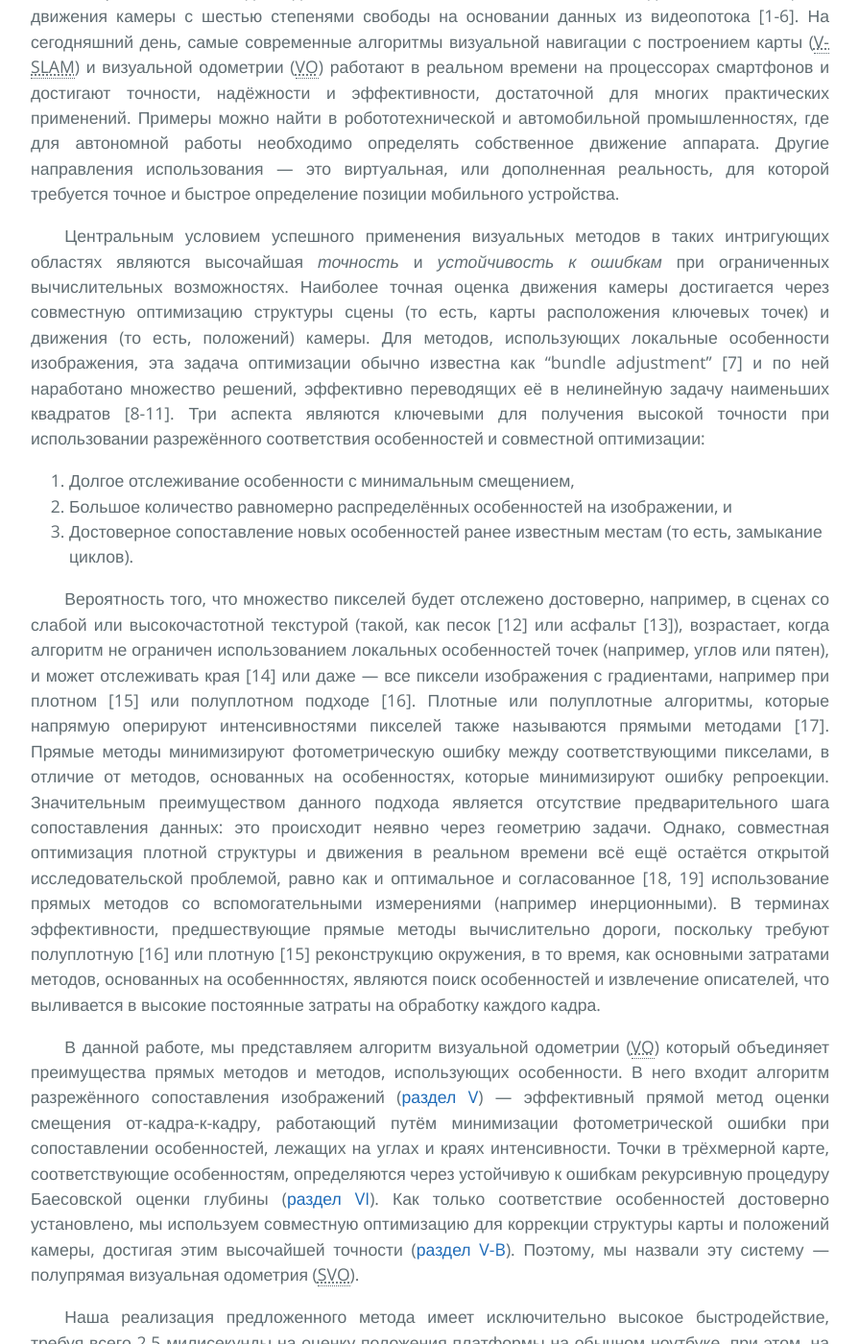
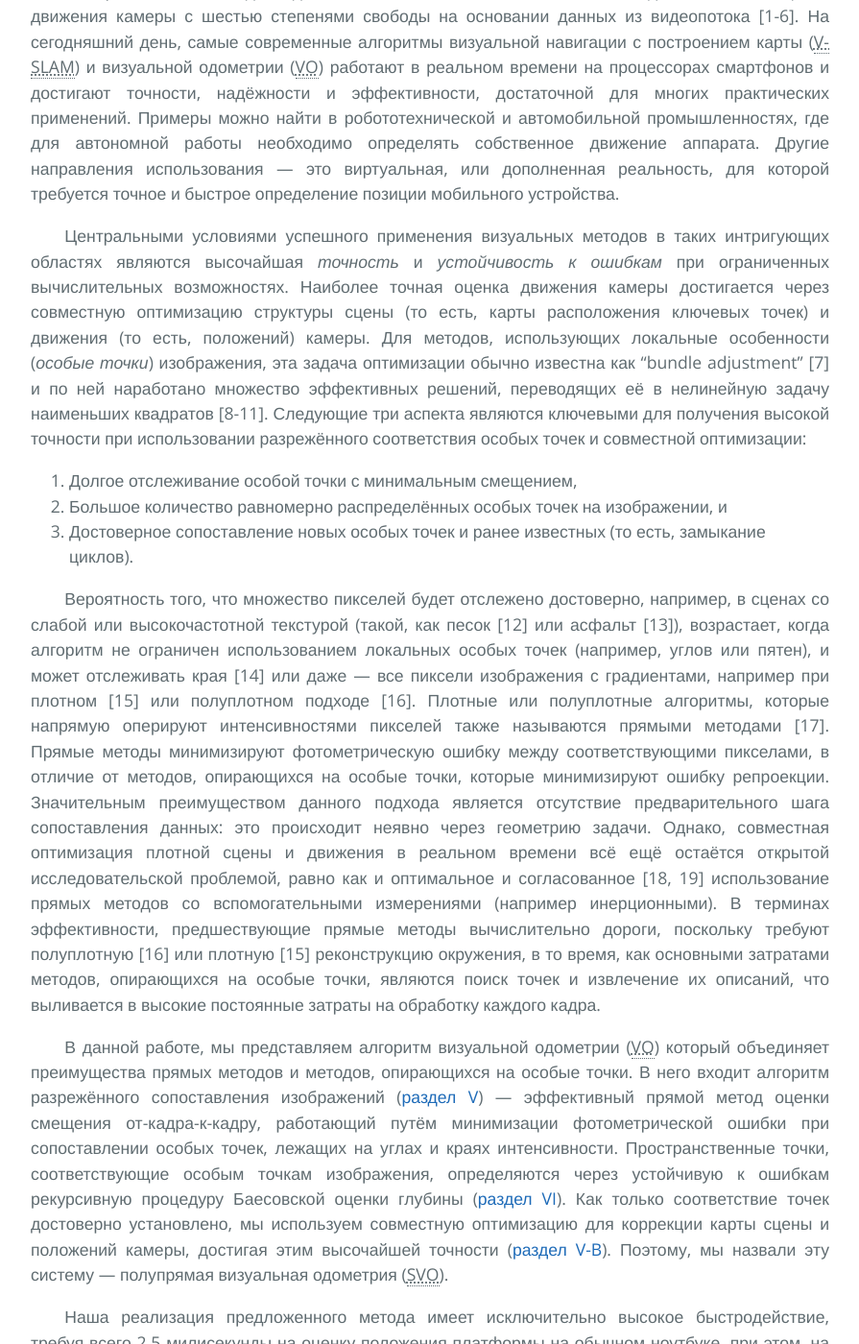
Before and after one commit to i-v-s/slam, a Jekyll site: the page built from svo2.md, in a window 1280 px wide and 1400 px high, scrolled down 1530 px. Shown: the whole window at 96% size, without its empty margins (192-1087 px from the left). Built offline with Jekyll 4.4.1, drawn with Linux system fonts in a browser that asks for light colours; our own code applies the rules of GitHub Pages for plain Markdown files; formulas are drawn with MathJax 3; some of the changed text lies outside the part shown.

Commit message:
Updated svo2.md

```diff
--- a/svo2.md
+++ b/svo2.md
@@ -49,55 +49,58 @@ the UZH Forschungskredit, and the SNSF-ERC Starting Grant.
 Другие направления использования &mdash; это виртуальная, или дополненная реальность,
 для которой требуется точное и быстрое определение позиции мобильного устройства.
 
-Центральным условием успешного применения визуальных методов
+Центральными условиями успешного применения визуальных методов
 в таких интригующих областях являются
 высочайшая *точность* и *устойчивость к ошибкам* при ограниченных вычислительных возможностях.
 Наиболее точная оценка движения камеры достигается через совместную оптимизацию структуры сцены
 (то есть, карты расположения ключевых точек) и движения (то есть, положений) камеры.
-Для методов, использующих локальные особенности изображения,
+Для методов, использующих локальные особенности (*особые точки*) изображения,
 эта задача оптимизации обычно известна как
-"bundle adjustment" [7] и по ней наработано множество решений,
-эффективно переводящих её в нелинейную задачу наименьших квадратов [8-11].
-Три аспекта являются ключевыми для получения высокой точности при использовании разрежённого соответствия особенностей и совместной оптимизации:
-1. Долгое отслеживание особенности с минимальным смещением,
-2. Большое количество равномерно распределённых особенностей на изображении, и
-3. Достоверное сопоставление новых особенностей ранее известным местам (то есть, замыкание циклов).
+"bundle adjustment" [7] и по ней наработано множество эффективных решений,
+переводящих её в нелинейную задачу наименьших квадратов [8-11].
+Следующие три аспекта являются ключевыми для получения высокой точности
+при использовании разрежённого соответствия особых точек и совместной оптимизации:
+1. Долгое отслеживание особой точки с минимальным смещением,
+2. Большое количество равномерно распределённых особых точек на изображении, и
+3. Достоверное сопоставление новых особых точек и ранее известных (то есть, замыкание циклов).
 
 Вероятность того, что множество пикселей будет отслежено достоверно, например,
 в сценах со слабой или высокочастотной текстурой (такой, как песок
 [12] или асфальт [13]), возрастает, когда алгоритм не ограничен
-использованием локальных особенностей точек (например, углов или пятен),
+использованием локальных особых точек (например, углов или пятен),
 и может отслеживать края [14] или даже &mdash; все пиксели изображения с
 градиентами, например при плотном [15] или полуплотном
 подходе [16]. Плотные или полуплотные алгоритмы, которые напрямую оперируют
 интенсивностями пикселей также называются прямыми
 методами [17]. Прямые методы минимизируют фотометрическую ошибку
-между соответствующими пикселами, в отличие от методов, основанных на особенностях,
+между соответствующими пикселами, в отличие от методов, опирающихся на особые точки,
 которые минимизируют ошибку репроекции. Значительным
 преимуществом данного подхода является отсутствие предварительного шага
 сопоставления данных: это происходит неявно через геометрию
-задачи. Однако, совместная оптимизация плотной структуры
+задачи. Однако, совместная оптимизация плотной сцены
 и движения в реальном времени всё ещё остаётся открытой исследовательской проблемой,
 равно как и оптимальное и согласованное [18, 19] использование прямых методов
 со вспомогательными измерениями (например инерционными). В терминах
 эффективности, предшествующие прямые методы вычислительно
 дороги, поскольку требуют полуплотную [16] или плотную [15]
 реконструкцию окружения, в то время, как основными затратами
-методов, основанных на особеннностях, являются поиск особенностей и
-извлечение описателей, что выливается в высокие постоянные затраты на обработку каждого кадра.
+методов, опирающихся на особые точки, являются поиск точек и
+извлечение их описаний, что выливается в высокие постоянные
+затраты на обработку каждого кадра.
 
 В данной работе, мы представляем алгоритм визуальной одометрии (VO) который объединяет
-преимущества прямых методов и методов, использующих особенности.
+преимущества прямых методов и методов, опирающихся на особые точки.
 В него входит алгоритм разрежённого сопоставления изображений
 ([раздел V](#v-Оценка-движения "Оценка движения")) &mdash;
 эффективный прямой метод оценки смещения от-кадра-к-кадру,
-работающий путём минимизации фотометрической ошибки при сопоставлении особенностей,
+работающий путём минимизации фотометрической ошибки при сопоставлении особых точек,
 лежащих на углах и краях интенсивности.
-Точки в трёхмерной карте, соответствующие
-особенностям, определяются через устойчивую к ошибкам рекурсивную процедуру Баесовской
-оценки глубины ([раздел VI](#v-Построение-карты "Построение карты")). Как только соответствие особенностей
-достоверно установлено, мы используем совместную оптимизацию для коррекции
-структуры карты и положений камеры, достигая этим высочайшей точности
+Пространственные точки, соответствующие особым точкам изображения,
+определяются через устойчивую к ошибкам рекурсивную процедуру Баесовской
+оценки глубины ([раздел VI](#v-Построение-карты "Построение карты")).
+Как только соответствие точек достоверно установлено,
+мы используем совместную оптимизацию для коррекции
+карты сцены и положений камеры, достигая этим высочайшей точности
 ([раздел V-B](#b-Расслабление-и-оптимизация "Расслабление и оптимизация")).
 Поэтому, мы назвали эту систему &mdash; полупрямая
 визуальная одометрия (SVO).
@@ -107,8 +110,8 @@ the UZH Forschungskredit, and the SNSF-ERC Starting Grant.
 платформы на обычном ноутбуке, при этом, на эталонных наборах данных,
 достигается точность, сравнимая с новейшими аналогами.
 Увеличение эффективности происходит по трём причинам:
-- во-первых, SVO извлекает особенности только из отдельных
-ключевых кадров, и делает это в параллельном потоке, отвязанном от
+- во-первых, SVO ищет особые точки только на отдельных
+ключевых кадрах, причём, делает это в параллельном потоке, отвязанном от
 ограничений работы в реальном времени.
 - Во-вторых, предложенный алгоритм прямого слежения
 устраняет необходимость процедуры сопоставления данных, которая должна быть устойчива к ложным совпадениям.
@@ -117,11 +120,14 @@ the UZH Forschungskredit, and the SNSF-ERC Starting Grant.
 
 Данная работа расширяет предыдущую [20], которая была
 опубликована вместе с [открытым исходным кодом](http://github.com/uzh-rpg/rpg_svo) реализации. Новизна настоящей работы
-заключается в обобщении метода на объективы с широким углом обзора ([раздел VII](#vii-Использование-камер-с-широким-углом-обзора "Использование камер с широким углом обзора")),
-многокамерные системы (раздел VIII), подключение кинематических
-предсказаний (раздел IX) и использование краевых особенностей.
+заключается в
+- обобщении метода на объективы с широким углом обзора ([раздел VII](#vii-Использование-камер-с-широким-углом-обзора "Использование камер с широким углом обзора")) и
+- многокамерные системы (раздел VIII),
+- применении кинематических предсказаний (раздел IX) и
+- использовании особых точек краевого типа.
+
 Дополнительно, в разделе XI,
-мы представляем некоторые новые результаты экспериментов со сравнением
+мы предоставим некоторые новые результаты экспериментов со сравнением
 относительно предшествующих работ.
 
 # II. Связанные работы
```
